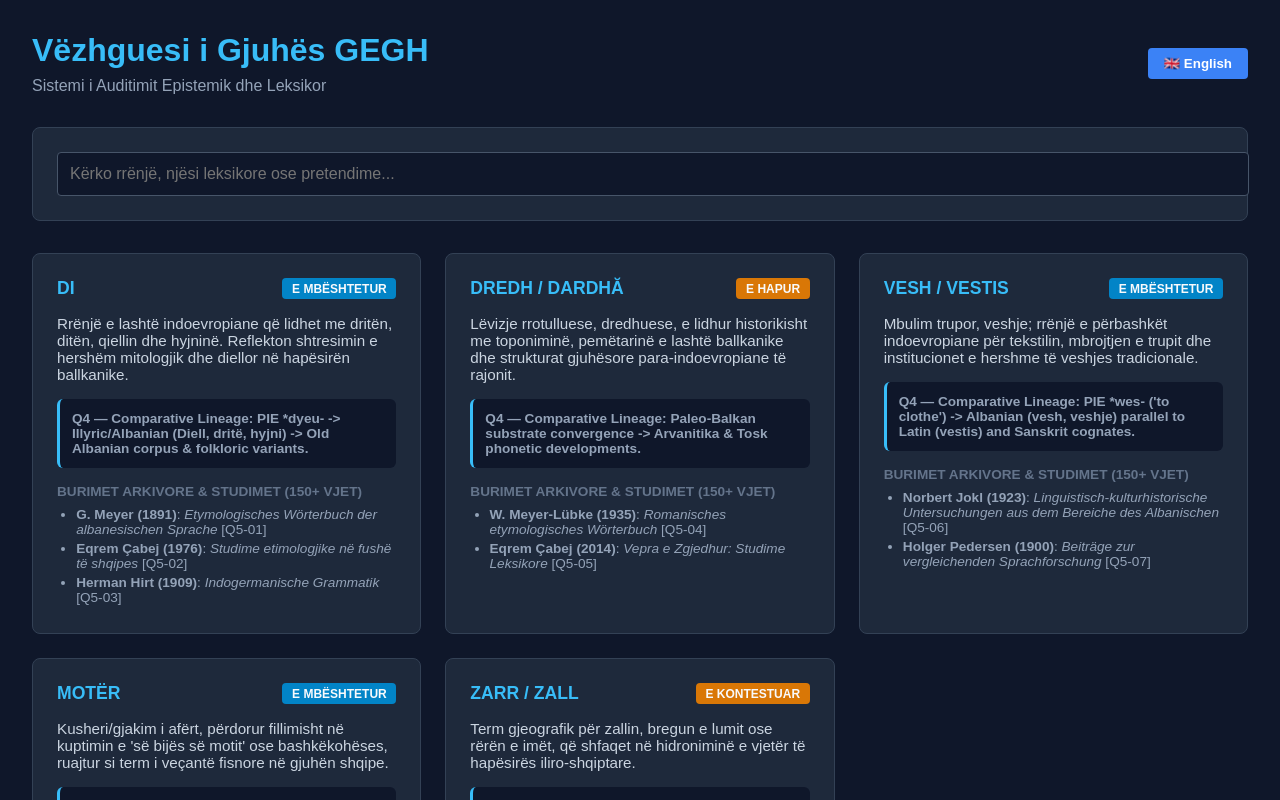
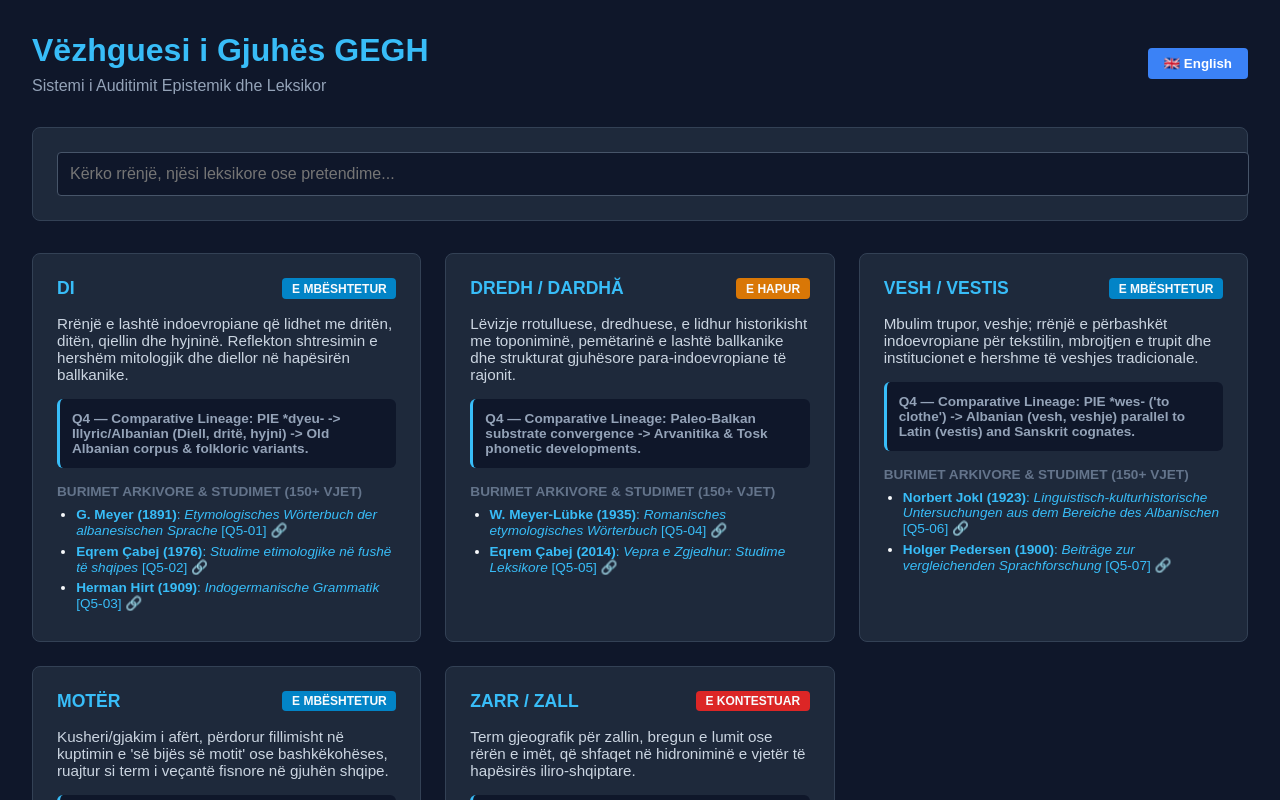
Before and after one commit to Erionxh/gegh-di-explorer, a Next.js app: page / in a window 1280 px wide. Shown: the top 800 px of the page. Built offline with nearby package versions, Linux system fonts and the light colour scheme.

Commit message:
Update page.js

```diff
--- a/app/page.js
+++ b/app/page.js
@@ -48,7 +48,7 @@ export default function Home() {
             <div style={{ display: 'flex', justifyContent: 'space-between', alignItems: 'center' }}>
               <span style={{ color: '#38bdf8', fontWeight: 'bold', fontSize: '1.1rem' }}>{item.root}</span>
               <span style={{
-                background: item.status === 'supported' ? '#0284c7' : '#d97706',
+                background: item.status === 'supported' ? '#0284c7' : item.status === 'open' ? '#d97706' : '#dc2626',
                 padding: '0.2rem 0.6rem',
                 borderRadius: '4px',
                 fontSize: '0.75rem',
@@ -71,10 +71,19 @@ export default function Home() {
               <h4 style={{ margin: '0 0 0.5rem 0', fontSize: '0.85rem', color: '#64748b', textTransform: 'uppercase' }}>
                 {lang === 'sq' ? 'Burimet Arkivore & Studimet (150+ Vjet)' : 'Archival Sources & Studies (150+ Yrs)'}
               </h4>
-              <ul style={{ margin: 0, paddingLeft: '1.2rem', fontSize: '0.85rem', color: '#94a3b8' }}>
+              <ul style={{ margin: 0, paddingLeft: '1.2rem', fontSize: '0.85rem' }}>
                 {item.sources.map((src, idx) => (
-                  <li key={idx} style={{ marginBottom: '0.25rem' }}>
-                    <strong>{src.author} ({src.year})</strong>: <em>{src.work}</em> [{src.id}]
+                  <li key={idx} style={{ marginBottom: '0.35rem' }}>
+                    <a
+                      href={src.url}
+                      target="_blank"
+                      rel="noopener noreferrer"
+                      style={{ color: '#38bdf8', textDecoration: 'none' }}
+                      onMouseOver={(e) => e.target.style.textDecoration = 'underline'}
+                      onMouseOut={(e) => e.target.style.textDecoration = 'none'}
+                    >
+                      <strong>{src.author} ({src.year})</strong>: <em>{src.work}</em> [{src.id}] 🔗
+                    </a>
                   </li>
                 ))}
               </ul>
```
